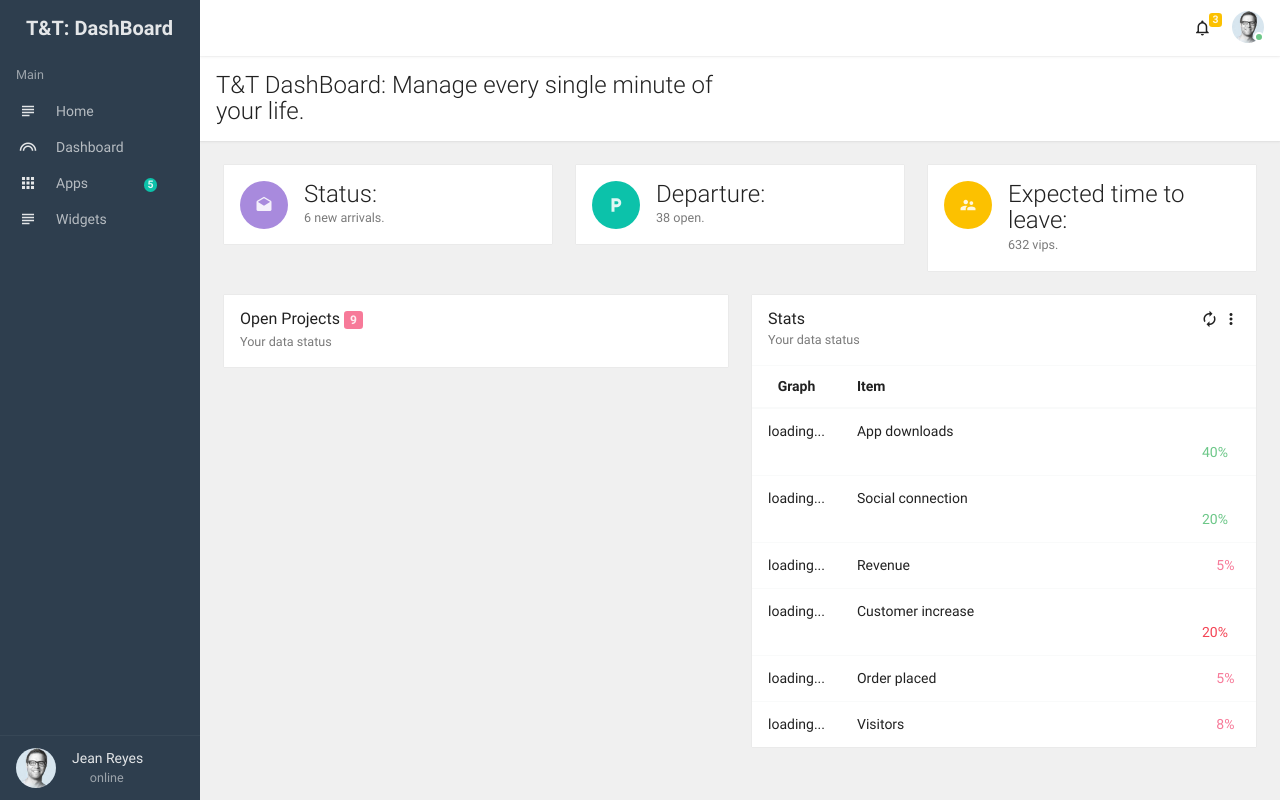
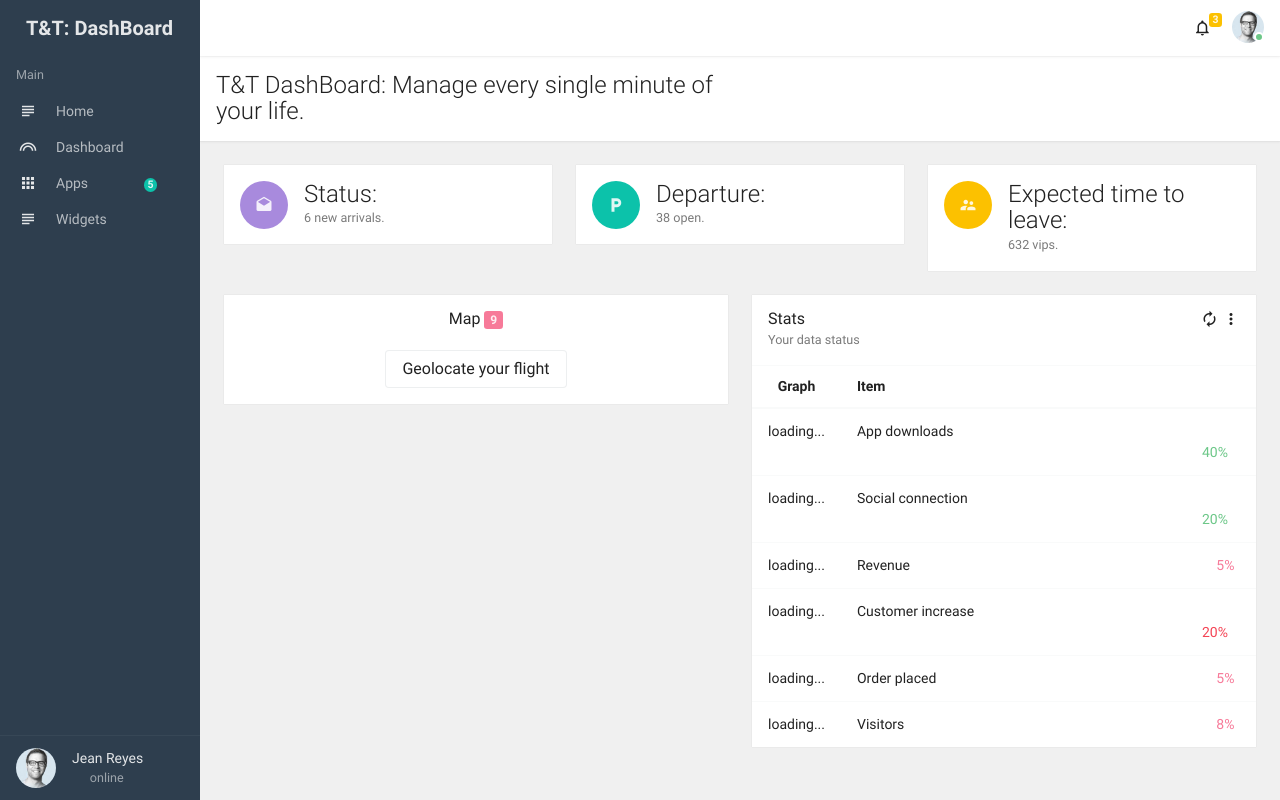
Before and after one commit to Aniketh01/TndT-Travel-and-Track, a Django app: template dashboard/templates/dashboard/dashboard.html in a window 1280 px wide. Run offline with Django 3.2, Linux system fonts and the light colour scheme; the template is opened without the code that fills it, so the values that code supplies are empty; some libraries are stand-ins or nearby versions; some web fonts are replaced.

Commit message:
added a button

```diff
--- a/dashboard/templates/dashboard/dashboard.html
+++ b/dashboard/templates/dashboard/dashboard.html
@@ -252,10 +252,11 @@
 
 	<div class="row">
 	    <div class="col-sm-12 col-md-6">
-	    	<div class="box">
+	    	<div class="box" style="text-align: center">
 	    		<div class="box-header">
-	    			<h3>Open Projects <span class="label warning">9</span></h3>
-	    			<small>Your data status</small>
+	    			<h3>Map <span class="label warning">9</span></h3>
+                    <br>
+	    		<a href="" ><button class="btn btn-default">Geolocate your flight</button></a>
 	    		</div>
 		    	<ul class="list inset">
 
```
